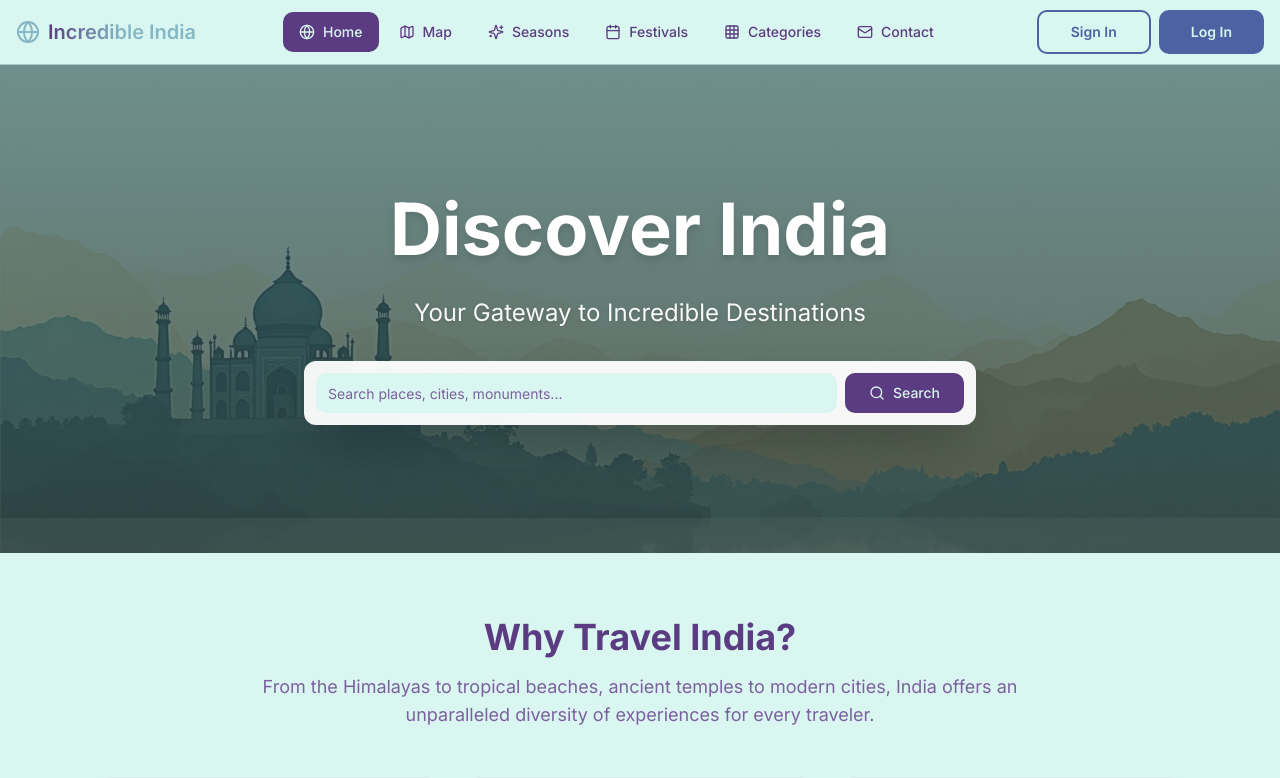
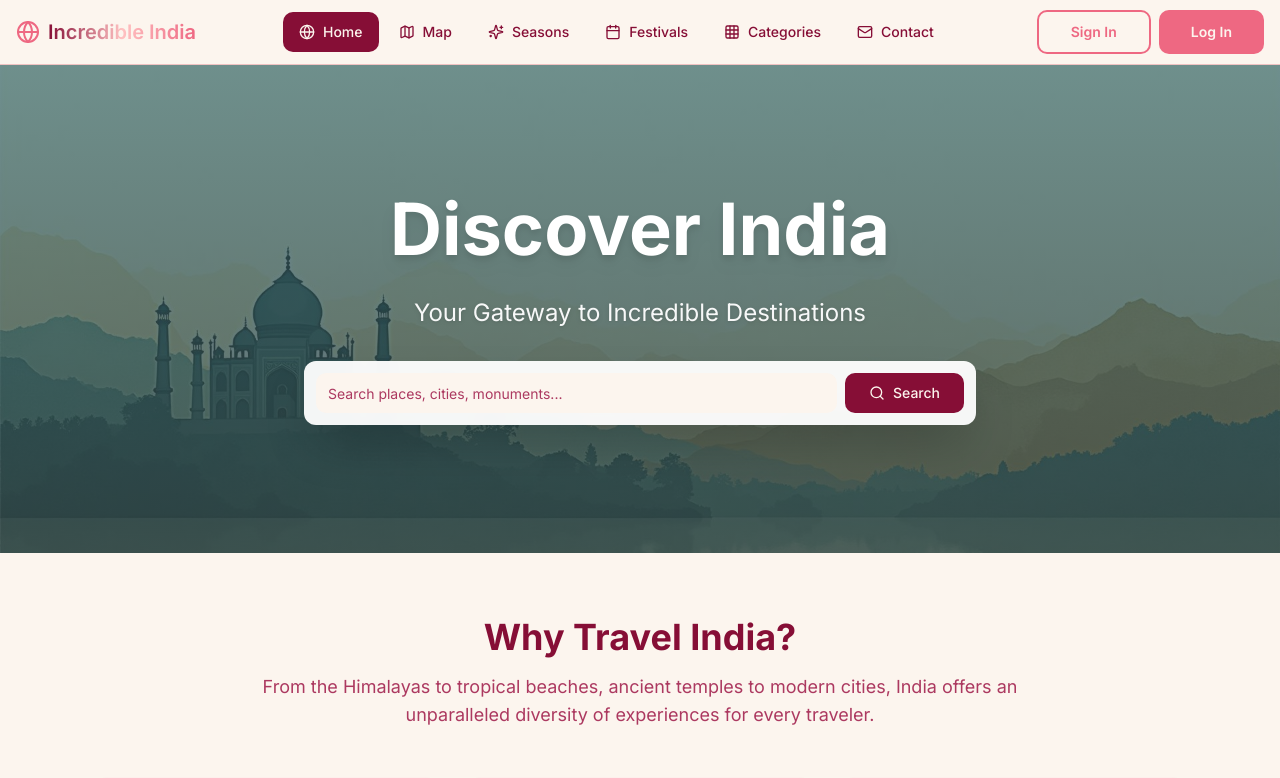
Before and after one commit to Sumaiyaaaaaaa/soft-india-trails, a React (Vite) app: page / in a window 1280 px wide. Shown: the top 778 px of the page. Built offline with nearby package versions, Linux system fonts and the light colour scheme; the HTML template or start-up script is replaced by a standard one.

Commit message:
Change theme colors
Update the theme colors in `src/index.css` to the new palette: #FCF5EE, #FFC4C4, #EE6983, and #850E35. This change affects backgrounds, foregrounds, cards, popovers, primary, secondary, accent, sky, muted, destructive, border, input, ring, and gradients.

```diff
--- a/src/index.css
+++ b/src/index.css
@@ -8,80 +8,80 @@ All colors MUST be HSL.
 
 @layer base {
   :root {
-    --background: 167 62% 91%; /* #D6F4ED */
-    --foreground: 267 37% 37%; /* #473472 */
+    --background: 30 70% 96%; /* #FCF5EE */
+    --foreground: 340 81% 29%; /* #850E35 */
 
-    --card: 167 62% 95%;
-    --card-foreground: 267 37% 37%;
+    --card: 30 70% 98%;
+    --card-foreground: 340 81% 29%;
 
-    --popover: 167 62% 95%;
-    --popover-foreground: 267 37% 37%;
+    --popover: 30 70% 98%;
+    --popover-foreground: 340 81% 29%;
 
     /* Theme colors from new palette */
-    --primary: 267 37% 37%; /* #473472 */
-    --primary-foreground: 167 62% 91%;
+    --primary: 340 81% 29%; /* #850E35 */
+    --primary-foreground: 30 70% 96%;
 
-    --secondary: 225 36% 47%; /* #53629E */
-    --secondary-foreground: 167 62% 91%;
+    --secondary: 348 80% 67%; /* #EE6983 */
+    --secondary-foreground: 30 70% 96%;
 
-    --accent: 193 35% 65%; /* #87BAC3 */
-    --accent-foreground: 267 37% 37%;
+    --accent: 0 100% 88%; /* #FFC4C4 */
+    --accent-foreground: 340 81% 29%;
 
-    --sky: 193 35% 65%; /* #87BAC3 */
-    --sky-foreground: 267 37% 37%;
+    --sky: 348 80% 67%; /* #EE6983 */
+    --sky-foreground: 30 70% 96%;
 
-    --muted: 167 40% 85%;
-    --muted-foreground: 267 25% 50%;
+    --muted: 30 50% 90%;
+    --muted-foreground: 340 50% 45%;
 
     --destructive: 0 84.2% 60.2%;
-    --destructive-foreground: 167 62% 91%;
+    --destructive-foreground: 30 70% 96%;
 
-    --border: 193 25% 75%;
-    --input: 167 30% 88%;
-    --ring: 267 37% 37%;
+    --border: 0 60% 85%;
+    --input: 30 40% 92%;
+    --ring: 340 81% 29%;
 
     --radius: 0.75rem;
 
     /* Gradients */
-    --gradient-hero: linear-gradient(135deg, hsl(267 37% 37%), hsl(225 36% 47%));
-    --gradient-warm: linear-gradient(135deg, hsl(225 36% 47%), hsl(193 35% 65%));
-    --gradient-cool: linear-gradient(135deg, hsl(193 35% 65%), hsl(167 62% 91%));
+    --gradient-hero: linear-gradient(135deg, hsl(340 81% 29%), hsl(348 80% 67%));
+    --gradient-warm: linear-gradient(135deg, hsl(348 80% 67%), hsl(0 100% 88%));
+    --gradient-cool: linear-gradient(135deg, hsl(0 100% 88%), hsl(30 70% 96%));
 
     /* Transitions */
     --transition-smooth: all 0.3s cubic-bezier(0.4, 0, 0.2, 1);
   }
 
   .dark {
-    --background: 267 37% 15%;
-    --foreground: 167 62% 91%;
+    --background: 340 60% 15%;
+    --foreground: 30 70% 96%;
 
-    --card: 267 37% 18%;
-    --card-foreground: 167 62% 91%;
+    --card: 340 50% 18%;
+    --card-foreground: 30 70% 96%;
 
-    --popover: 267 37% 18%;
-    --popover-foreground: 167 62% 91%;
+    --popover: 340 50% 18%;
+    --popover-foreground: 30 70% 96%;
 
-    --primary: 267 37% 50%;
-    --primary-foreground: 167 62% 91%;
+    --primary: 340 81% 45%;
+    --primary-foreground: 30 70% 96%;
 
-    --secondary: 225 36% 57%;
-    --secondary-foreground: 167 62% 91%;
+    --secondary: 348 80% 60%;
+    --secondary-foreground: 30 70% 96%;
 
-    --accent: 193 35% 55%;
-    --accent-foreground: 267 37% 20%;
+    --accent: 0 100% 80%;
+    --accent-foreground: 340 81% 29%;
 
-    --sky: 193 35% 55%;
-    --sky-foreground: 267 37% 20%;
+    --sky: 348 80% 60%;
+    --sky-foreground: 30 70% 96%;
 
-    --muted: 267 25% 25%;
-    --muted-foreground: 167 30% 70%;
+    --muted: 340 40% 25%;
+    --muted-foreground: 30 30% 70%;
 
     --destructive: 0 62.8% 30.6%;
-    --destructive-foreground: 167 62% 91%;
+    --destructive-foreground: 30 70% 96%;
 
-    --border: 267 25% 30%;
-    --input: 267 25% 30%;
-    --ring: 267 37% 50%;
+    --border: 340 30% 30%;
+    --input: 340 30% 30%;
+    --ring: 340 81% 45%;
   }
 }
 
```
